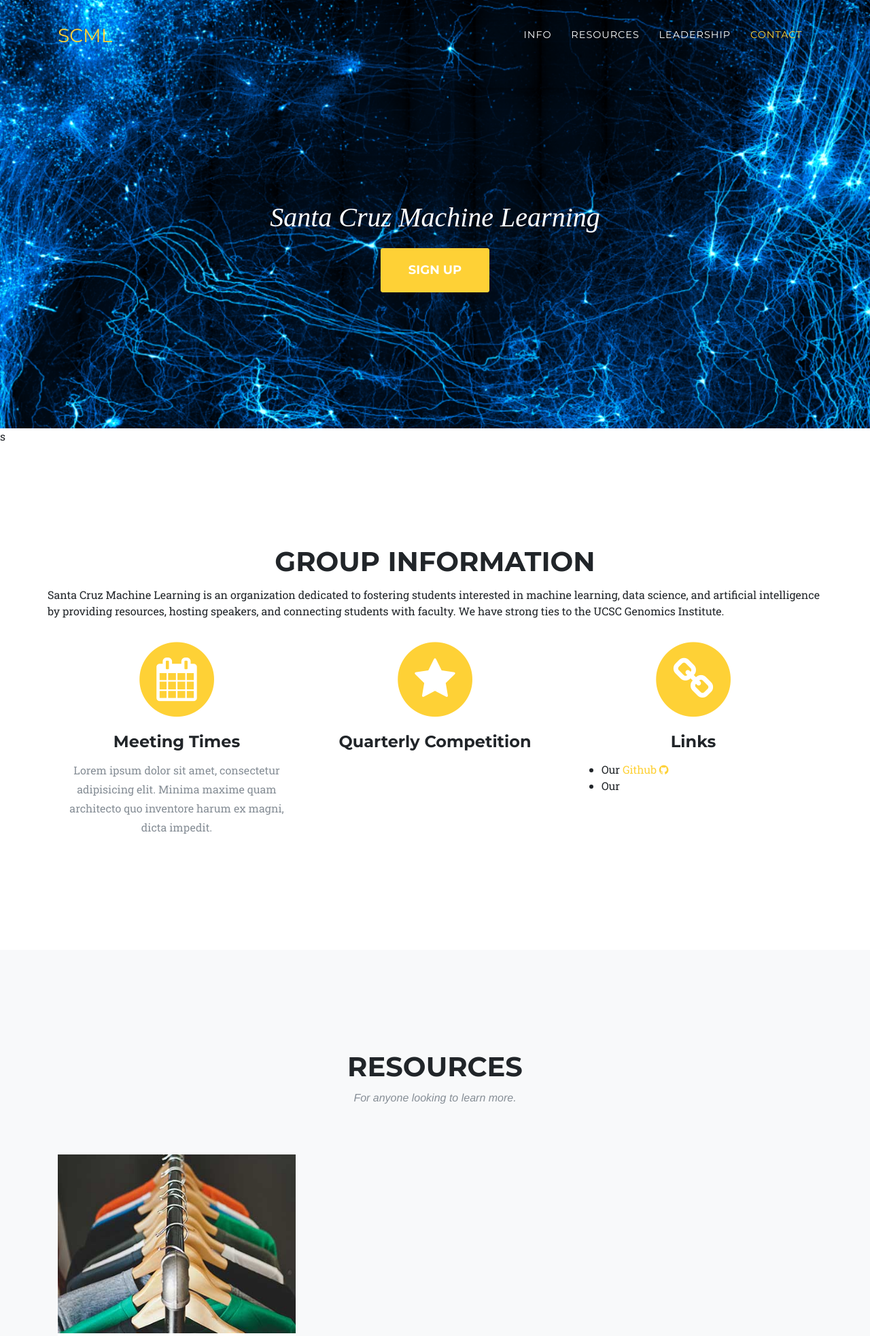
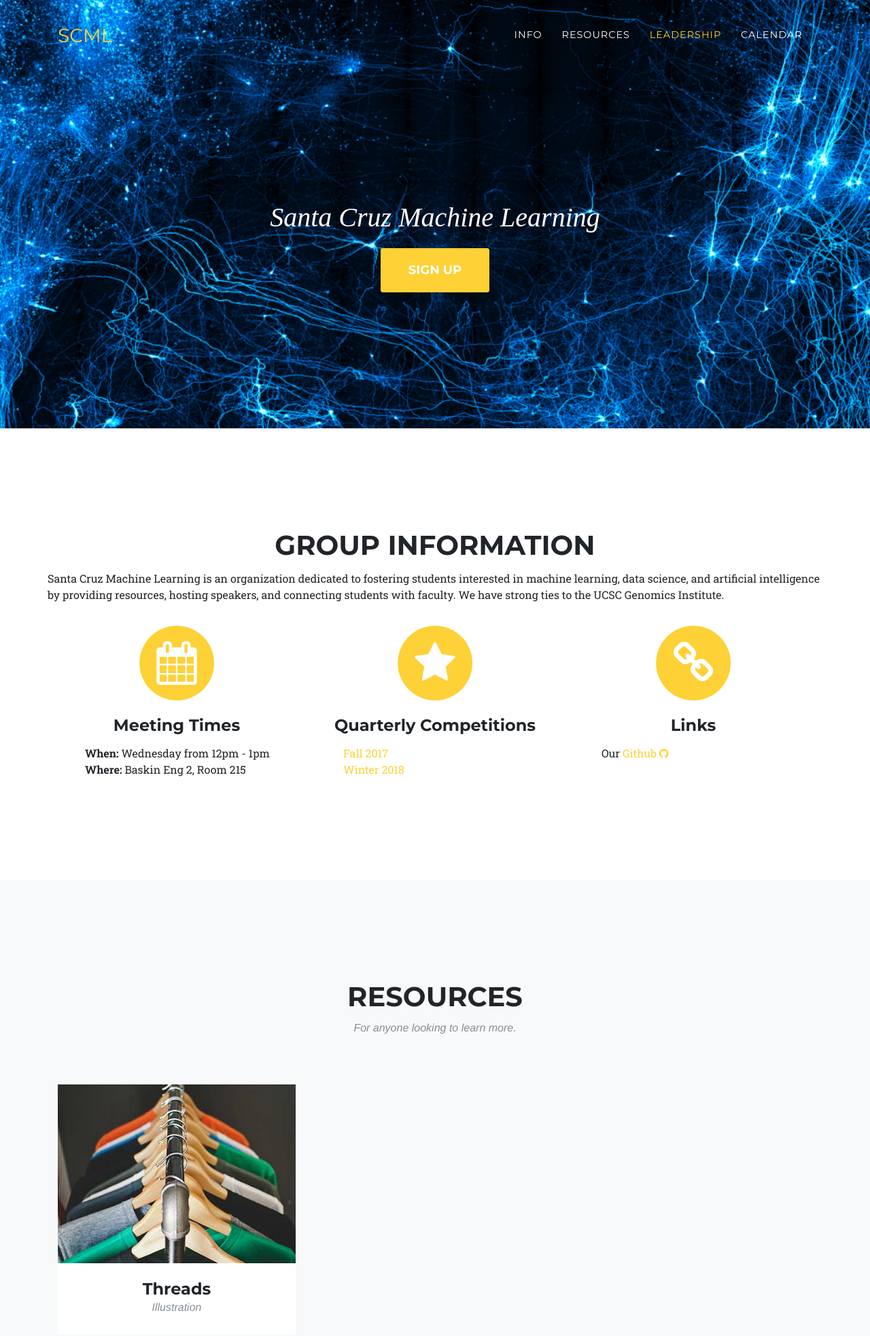
Before and after one commit to santacruzml/santacruzml.github.io, a Django app: template ml_web_app/templates/index.html in a window 1280 px wide. Shown: the top 1965 px of the page at 68% size. Run offline with Django 3.2, Linux system fonts and the light colour scheme; the template is opened without the code that fills it, so the values that code supplies are empty; some libraries are stand-ins or nearby versions; some web fonts are replaced.

Commit message:
main page changes

```diff
--- a/ml_web_app/templates/index.html
+++ b/ml_web_app/templates/index.html
@@ -49,7 +49,7 @@
               <a class="nav-link js-scroll-trigger" href="#leadership">Leadership</a>
             </li>
             <li class="nav-item">
-              <a class="nav-link js-scroll-trigger" href="#contact">Contact</a>
+              <a class="nav-link js-scroll-trigger" href="#contact">Calendar</a>
             </li>
           </ul>
         </div>
@@ -64,7 +64,7 @@
           <a class="btn btn-xl" href="https://docs.google.com/forms/d/e/1FAIpQLSeVQfARhPm76fjXsX22R5RVSgU4c7K6rf4haIcm0LwVJoYl5Q/viewform?usp=sf_link">Sign Up</a>
         </div>
       </div>
-    </header>s
+    </header>
 
     <!-- Info -->
     <section id="info">
@@ -95,15 +95,27 @@
               <i class="fa fa-calendar fa-stack-1x fa-inverse"></i>
             </span>
             <h4 class="service-heading">Meeting Times</h4>
-            <p class="text-muted">Lorem ipsum dolor sit amet, consectetur adipisicing elit. Minima maxime quam architecto quo inventore harum ex magni, dicta impedit.</p>
+            <p class="text-muted"></p>
+            <div style="float: left">
+              <ul>
+                <li style="list-style: none; float: left"><b>When: </b>Wednesday from 12pm - 1pm</li>
+                <li style="list-style: none; float: left"><b>Where: </b>Baskin Eng 2, Room 215</li>
+              </ul>
+            </div>
           </div>
           <div class="col-md-4">
             <span class="fa-stack fa-4x">
               <i class="fa fa-circle fa-stack-2x text-primary"></i>
               <i class="fa fa-star fa-stack-1x fa-inverse"></i>
             </span>
-            <h4 class="service-heading">Quarterly Competition</h4>
+            <h4 class="service-heading">Quarterly Competitions</h4>
             <p class="text-muted"></p>
+            <div style="float: left">
+              <ul>
+                <li style="list-style: none; float: left"><a href="https://github.com/santacruzml/fall-17-scml-competition">Fall 2017</a></li><br>
+                <li style="list-style: none; float: left"><a href="">Winter 2018</a></li>
+              </ul>
+            </div>
           </div>
           <div class="col-md-4">
             <span class="fa-stack fa-4x">
@@ -117,8 +129,7 @@
             <div class="text-left">
               <p class="text-muted">
                 <ul>
-                  <li>Our <a href="">Github <i class="fa fa-github"></i></a></li>
-                  <li>Our </li>
+                  <li style="list-style: none">Our <a href="https://github.com/santacruzml">Github <i class="fa fa-github"></i></a></li>
                 </ul>
               </p>
             </div>
@@ -172,50 +183,7 @@
       </div>
     </section>
 
-    <!-- Contact -->
-    <section id="contact">
-      <div class="container">
-        <div class="row">
-          <div class="col-lg-12 text-center">
-            <h2 class="section-heading">Contact Us</h2>
-            <h3 class="section-subheading text-muted">Lorem ipsum dolor sit amet consectetur.</h3>
-          </div>
-        </div>
-        <div class="row">
-          <div class="col-lg-12">
-            <form id="contactForm" name="sentMessage" novalidate>
-              <div class="row">
-                <div class="col-md-6">
-                  <div class="form-group">
-                    <input class="form-control" id="name" type="text" placeholder="Your Name *" required data-validation-required-message="Please enter your name.">
-                    <p class="help-block text-danger"></p>
-                  </div>
-                  <div class="form-group">
-                    <input class="form-control" id="email" type="email" placeholder="Your Email *" required data-validation-required-message="Please enter your email address.">
-                    <p class="help-block text-danger"></p>
-                  </div>
-                  <div class="form-group">
-                    <input class="form-control" id="phone" type="tel" placeholder="Your Phone *" required data-validation-required-message="Please enter your phone number.">
-                    <p class="help-block text-danger"></p>
-                  </div>
-                </div>
-                <div class="col-md-6">
-                  <div class="form-group">
-                    <textarea class="form-control" id="message" placeholder="Your Message *" required data-validation-required-message="Please enter a message."></textarea>
-                    <p class="help-block text-danger"></p>
-                  </div>
-                </div>
-                <div class="clearfix"></div>
-                <div class="col-lg-12 text-center">
-                  <div id="success"></div>
-                  <button id="sendMessageButton" class="btn btn-xl" type="submit">Send Message</button>
-                </div>
-              </div>
-            </form>
-          </div>
-        </div>
-      </div>
-    </section>
+
 
     <!-- Footer -->
     <footer>
@@ -223,35 +191,6 @@
         <div class="row">
           <div class="col-md-4">
             <span class="copyright">Copyright &copy; SCML 2017</span>
-          </div>
-          <div class="col-md-4">
-            <ul class="list-inline social-buttons">
-              <li class="list-inline-item">
-                <a href="#">
-                  <i class="fa fa-twitter"></i>
-                </a>
-              </li>
-              <li class="list-inline-item">
-                <a href="#">
-                  <i class="fa fa-facebook"></i>
-                </a>
-              </li>
-              <li class="list-inline-item">
-                <a href="#">
-                  <i class="fa fa-linkedin"></i>
-                </a>
-              </li>
-            </ul>
-          </div>
-          <div class="col-md-4">
-            <ul class="list-inline quicklinks">
-              <li class="list-inline-item">
-                <a href="#">Privacy Policy</a>
-              </li>
-              <li class="list-inline-item">
-                <a href="#">Terms of Use</a>
-              </li>
-            </ul>
           </div>
         </div>
       </div>
```
Also changed, not shown: ml_web_app/static/img/header-bg.jpg.
